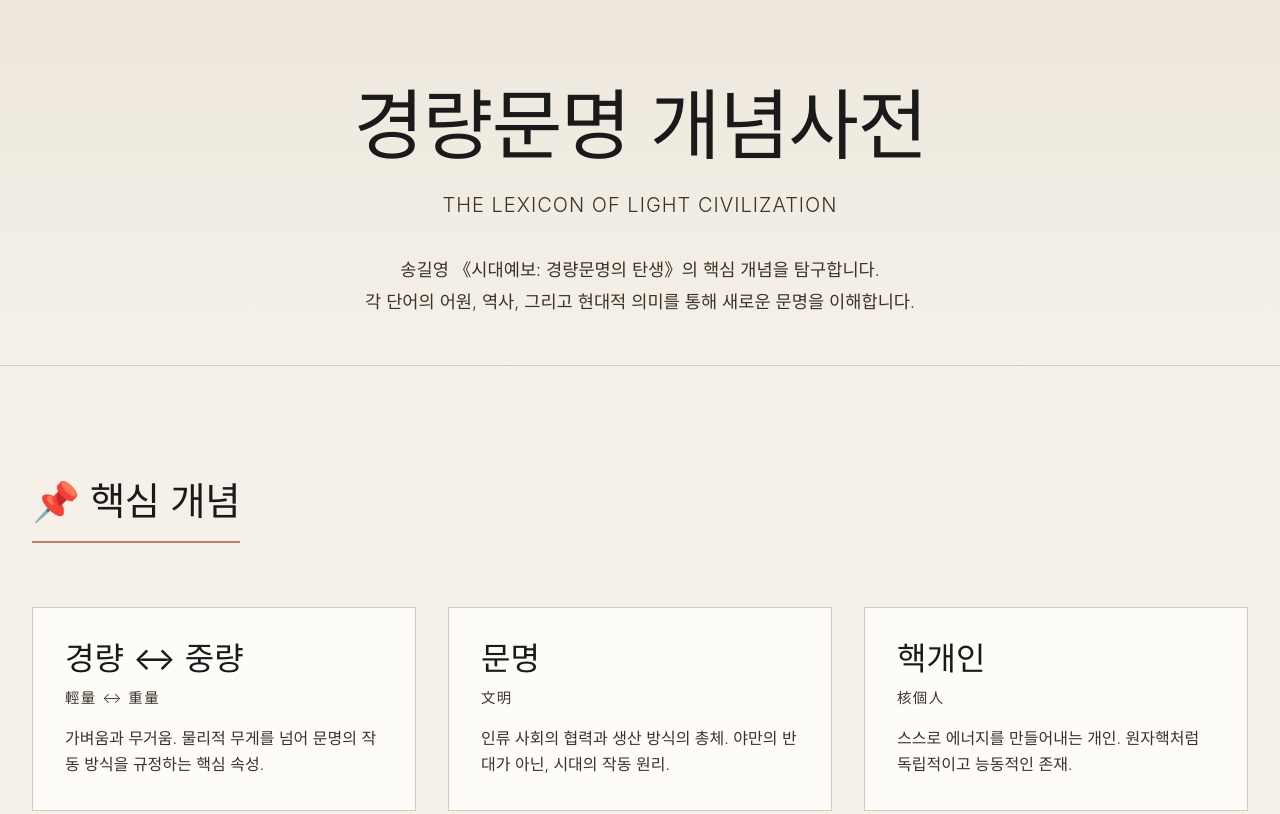
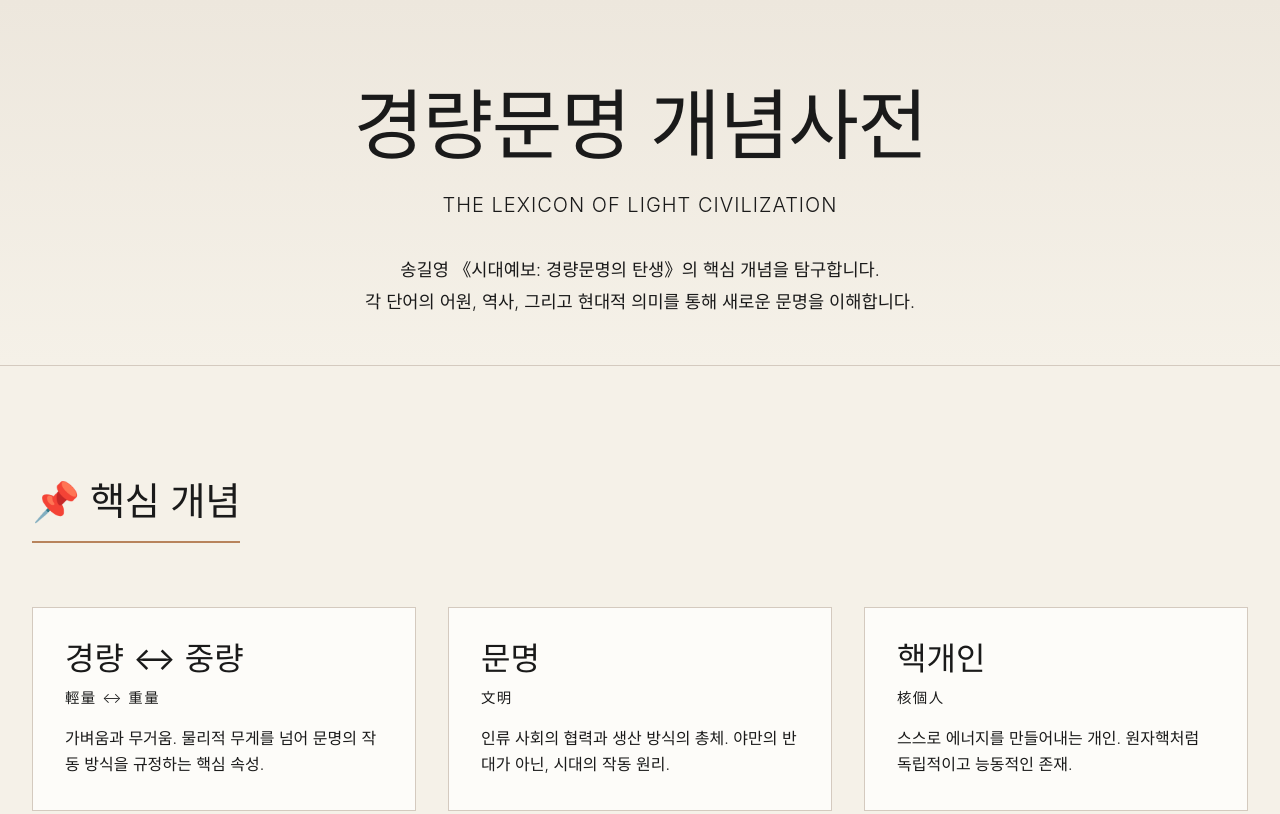
Before and after one commit to forestindawn-cmd/lightcivilization, a plain HTML site: page index.html in a window 1280 px wide. Shown: the top 814 px of the page. Drawn offline with Linux system fonts and the light colour scheme.

Commit message:
Change text-secondary color to match text-primary

```diff
--- a/css/style.css
+++ b/css/style.css
@@ -6,7 +6,7 @@
   --bg-secondary: #EDE7DD;
   --bg-card: #FDFCF9;
   --text-primary: #1a1a1a;
-  --text-secondary: #3d3228;
+  --text-secondary: #1a1a1a;
   --accent: #B8845C;
   --accent-dark: #8B6644;
   --border: #D4CABF;
```
